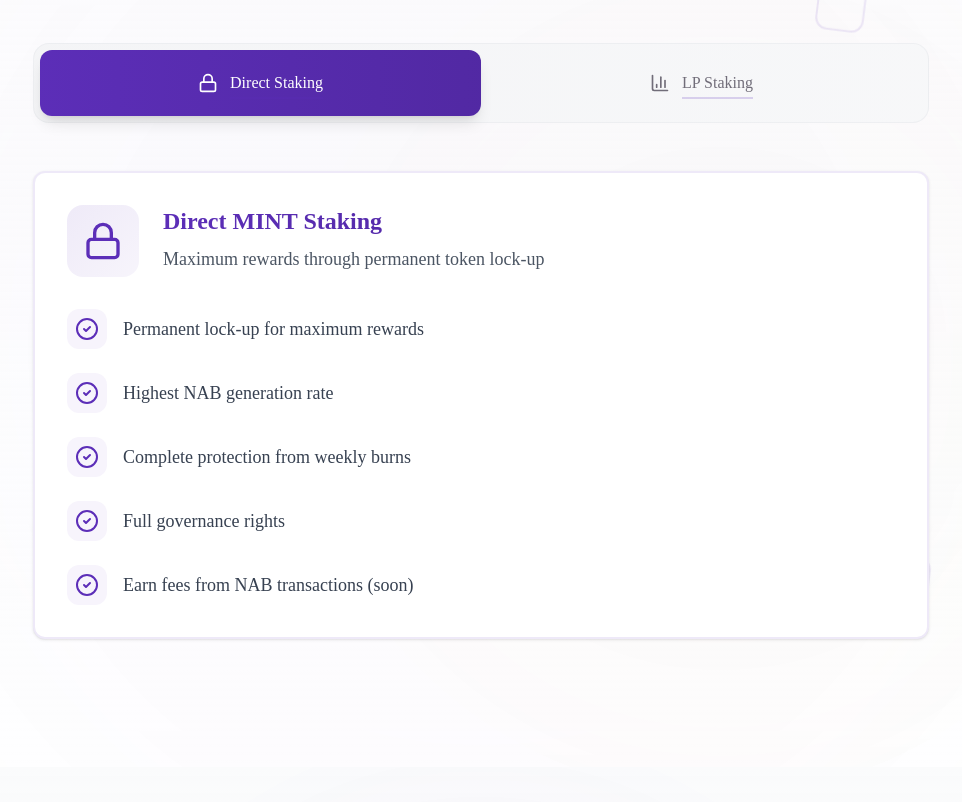
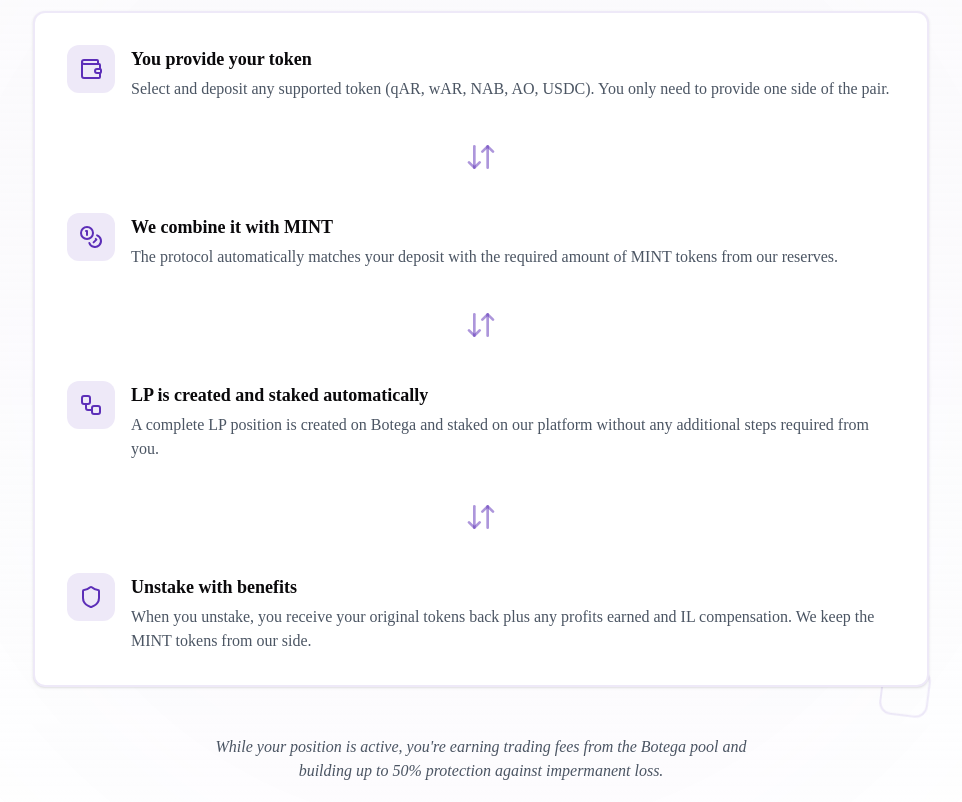
Before and after one commit to skyf0xx/mint, a Next.js app: page / in a window 1280 px wide. Shown: the part 1458-2260 px from the top of the page, without its empty margins (159-1121 px from the left). Built offline with nearby package versions, Linux system fonts and the light colour scheme.

Commit message:
feat: font size

```diff
--- a/sections/how-it-works.tsx
+++ b/sections/how-it-works.tsx
@@ -1,29 +1,29 @@
+import React from 'react';
 import { Card, CardContent } from '@/components/ui/card';
-import { Tabs, TabsContent, TabsList, TabsTrigger } from '@/components/ui/tabs';
-import { BarChart3, Lock } from 'lucide-react';
 import { motion } from 'framer-motion';
-import NABReference from './nab-reference';
-import FeatureItem from '@/components/ui/feature-item';
+import {
+    ArrowDownUp,
+    Coins,
+    Workflow,
+    Shield,
+    Wallet,
+    LucideIcon,
+} from 'lucide-react';
 
-// Animation variants for staggered animations
-const containerVariants = {
-    hidden: { opacity: 0 },
-    visible: {
-        opacity: 1,
-        transition: {
-            staggerChildren: 0.1,
-            delayChildren: 0.2,
-        },
-    },
-};
+interface FloatingDecorationProps {
+    className?: string;
+}
 
-const itemVariants = {
-    hidden: { opacity: 0, x: -20 },
-    visible: { opacity: 1, x: 0 },
-};
+interface StepProps {
+    icon: LucideIcon;
+    title: string;
+    description: string;
+    delay: number;
+}
 
-// Floating decoration component
-const FloatingDecoration = ({ className }: { className?: string }) => (
+const FloatingDecoration: React.FC<FloatingDecorationProps> = ({
+    className,
+}) => (
     <motion.div
         className={`absolute w-12 h-12 rounded-xl border-2 border-primary/10 ${className}`}
         animate={{
@@ -39,244 +39,135 @@ const FloatingDecoration = ({ className }: { className?: string }) => (
     />
 );
 
+const Step: React.FC<StepProps> = ({
+    icon: Icon,
+    title,
+    description,
+    delay,
+}) => (
+    <motion.div
+        initial={{ opacity: 0, y: 20 }}
+        whileInView={{ opacity: 1, y: 0 }}
+        viewport={{ once: true }}
+        transition={{ duration: 0.5, delay }}
+        className="flex items-start gap-4"
+    >
+        <div className="p-3 rounded-xl bg-primary/10 flex-shrink-0">
+            <Icon className="w-6 h-6 text-primary" />
+        </div>
+        <div>
+            <h3 className="text-lg font-semibold mb-1">{title}</h3>
+            <p className="text-gray-600">{description}</p>
+        </div>
+    </motion.div>
+);
+
 const HowItWorks = () => {
-    const directStakingFeatures = [
-        {
-            text: 'Permanent lock-up for maximum rewards',
-            tooltip:
-                'Once MINT tokens are staked, they cannot be unstaked. This permanent commitment ensures maximum NAB generation rates and complete protection from supply reduction burns. It also acts as a multiplier to your other staked tokens.',
-        },
-        {
-            text: 'Highest NAB generation rate',
-            tooltip:
-                'Direct staking provides the highest possible NAB token reward rate, significantly higher than LP staking rewards. Your rewards continue indefinitely without degradation.',
-        },
-        {
-            text: 'Complete protection from weekly burns',
-            tooltip:
-                'Staked MINT tokens are fully exempt from the weekly 0.25% burn mechanism, preserving your position while unstaked tokens decrease in supply.',
-        },
-        {
-            text: 'Full governance rights',
-            tooltip:
-                'Staked tokens grant proportional voting power in the NAB ecosystem. As supply decreases through burns, your governance influence naturally increases over time.',
-        },
-        {
-            text: 'Earn fees from NAB transactions (soon)',
-            tooltip:
-                'In an upcoming update, staked MINT holders will receive a portion of fees generated from NAB token transactions, creating an additional revenue stream.',
-        },
-    ];
-
-    const lpStakingFeatures = [
-        {
-            text: 'Flexible staking with withdrawal options',
-            tooltip:
-                'Unlike direct staking, LP staking allows you to withdraw your tokens at any time. This flexibility comes with a lower NAB generation rate compared to direct staking.',
-        },
-        {
-            text: 'Competitive reward rates',
-            tooltip:
-                'While lower than direct staking, LP staking still provides substantial NAB rewards plus additional earnings from trading fees in the MINT/NAB liquidity pool.',
-        },
-        {
-            text: 'Market liquidity benefits',
-            tooltip:
-                'By providing liquidity to the MINT/NAB trading pair, you help maintain market stability and earn a share of trading fees generated from all transactions.',
-        },
-        {
-            text: 'Earn from LP while earning NAB',
-            tooltip:
-                'Dual earning mechanism: receive NAB rewards from staking while simultaneously earning trading fees from your liquidity provision.',
-        },
-        {
-            text: 'Earn fees from NAB transactions (soon)',
-            tooltip:
-                'Future update will allow LP stakers to earn a portion of NAB transaction fees, adding a third revenue stream to LP staking rewards.',
-        },
-    ];
-
     return (
-        <section id="how-it-works" className="relative py-32 overflow-hidden">
-            {/* Enhanced background elements */}
+        <section id="how-it-works" className="relative py-24 overflow-hidden">
+            {/* Background elements */}
             <div className="absolute inset-0 bg-gradient-to-b from-gray-50/50 to-transparent" />
             <div className="absolute top-0 left-1/2 -translate-x-1/2 w-[1200px] h-[1200px] bg-primary/5 rounded-full blur-[120px] opacity-30" />
-            <div className="absolute bottom-0 right-0 w-[800px] h-[800px] bg-accent/5 rounded-full blur-[100px] opacity-20" />
 
-            {/* Floating decorative elements */}
+            {/* Floating decorations */}
             <FloatingDecoration className="top-20 left-[10%]" />
             <FloatingDecoration className="bottom-40 right-[15%]" />
-            <FloatingDecoration className="top-60 right-[20%]" />
 
             <div className="container mx-auto px-4 relative">
-                {/* Enhanced section header */}
+                {/* Section header */}
                 <motion.div
                     className="max-w-3xl mx-auto text-center mb-16"
                     initial={{ opacity: 0, y: 20 }}
                     whileInView={{ opacity: 1, y: 0 }}
                     viewport={{ once: true }}
-                    transition={{ duration: 0.5 }}
                 >
-                    <h2 className="text-5xl font-bold mb-6">
-                        <span className="bg-clip-text text-transparent bg-gradient-to-r from-primary via-primary-600 to-primary-700">
-                            How It Works
-                        </span>
+                    <h2 className="text-5xl font-bold mb-6 bg-clip-text text-transparent bg-gradient-to-r from-primary via-primary-600 to-primary-700">
+                        How Single-Sided Staking Works
                     </h2>
                     <p className="text-xl text-gray-600 leading-relaxed">
-                        Choose your preferred staking strategy and start earning{' '}
-                        <NABReference /> rewards
+                        Providing liquidity with just one token, simplified
                     </p>
                 </motion.div>
 
-                <Tabs defaultValue="direct" className="max-w-4xl mx-auto">
-                    {/* Enhanced tab list with animations */}
-                    <TabsList className="w-full grid grid-cols-2 h-20 p-1.5 mb-12 bg-gradient-to-r from-gray-100/50 to-gray-50/50 backdrop-blur-sm rounded-2xl border border-gray-200/50">
-                        <TabsTrigger
-                            value="direct"
-                            className="h-full rounded-xl flex items-center justify-center gap-3 text-base font-medium transition-all duration-500
-                                     data-[state=active]:bg-gradient-to-r data-[state=active]:from-primary data-[state=active]:to-primary-600
-                                     data-[state=active]:text-white data-[state=active]:shadow-lg relative group"
-                        >
-                            <Lock className="w-5 h-5 transition-transform duration-300 group-hover:scale-110" />
-                            <span className="relative">
-                                Direct Staking
-                                <motion.div
-                                    className="absolute -bottom-1 left-0 w-full h-0.5 bg-primary/20"
-                                    initial={false}
-                                    animate={{ scaleX: 1, opacity: 1 }}
-                                    exit={{ scaleX: 0, opacity: 0 }}
-                                />
-                            </span>
-                        </TabsTrigger>
-                        <TabsTrigger
-                            value="lp"
-                            className="h-full rounded-xl flex items-center justify-center gap-3 text-base font-medium transition-all duration-500
-                                     data-[state=active]:bg-gradient-to-r data-[state=active]:from-primary data-[state=active]:to-primary-600
-                                     data-[state=active]:text-white data-[state=active]:shadow-lg relative group"
-                        >
-                            <BarChart3 className="w-5 h-5 transition-transform duration-300 group-hover:scale-110" />
-                            <span className="relative">
-                                LP Staking
-                                <motion.div
-                                    className="absolute -bottom-1 left-0 w-full h-0.5 bg-primary/20"
-                                    initial={false}
-                                    animate={{ scaleX: 1, opacity: 1 }}
-                                    exit={{ scaleX: 0, opacity: 0 }}
-                                />
-                            </span>
-                        </TabsTrigger>
-                    </TabsList>
+                {/* Process explanation */}
+                <Card className="max-w-4xl mx-auto border-2 border-primary/10">
+                    <CardContent className="p-8">
+                        <div className="space-y-10">
+                            <Step
+                                icon={Wallet}
+                                title="You provide your token"
+                                description="Select and deposit any supported token (qAR, wAR, NAB, AO, USDC). You only need to provide one side of the pair."
+                                delay={0.1}
+                            />
 
-                    {/* Enhanced tab content with animations */}
-                    <TabsContent value="direct">
-                        <motion.div
-                            variants={containerVariants}
-                            initial="hidden"
-                            whileInView="visible"
-                            viewport={{ once: true }}
-                        >
-                            <Card className="border-2 border-primary/10 overflow-hidden hover:shadow-xl transition-all duration-500">
-                                <CardContent className="p-8">
-                                    <div className="space-y-8">
-                                        {/* Enhanced header with animations */}
-                                        <div className="flex items-start space-x-6">
-                                            <motion.div
-                                                className="p-4 rounded-2xl bg-gradient-to-br from-primary/10 to-primary/5"
-                                                whileHover={{ scale: 1.05 }}
-                                                transition={{
-                                                    type: 'spring',
-                                                    stiffness: 300,
-                                                }}
-                                            >
-                                                <Lock className="w-10 h-10 text-primary" />
-                                            </motion.div>
-                                            <div>
-                                                <h3 className="text-2xl font-bold mb-2 bg-clip-text text-transparent bg-gradient-to-r from-primary to-primary-600">
-                                                    Direct MINT Staking
-                                                </h3>
-                                                <p className="text-gray-600 text-lg">
-                                                    Maximum rewards through
-                                                    permanent token lock-up
-                                                </p>
-                                            </div>
-                                        </div>
+                            <motion.div
+                                className="flex justify-center"
+                                initial={{ opacity: 0, scale: 0.9 }}
+                                whileInView={{ opacity: 1, scale: 1 }}
+                                viewport={{ once: true }}
+                                transition={{ duration: 0.4, delay: 0.2 }}
+                            >
+                                <ArrowDownUp className="w-8 h-8 text-primary/50" />
+                            </motion.div>
 
-                                        {/* Enhanced feature list with animations */}
-                                        <ul className="space-y-6">
-                                            {directStakingFeatures.map(
-                                                (feature, index) => (
-                                                    <FeatureItem
-                                                        key={index}
-                                                        text={feature.text}
-                                                        tooltip={
-                                                            feature.tooltip
-                                                        }
-                                                        variants={itemVariants}
-                                                    />
-                                                )
-                                            )}
-                                        </ul>
-                                    </div>
-                                </CardContent>
-                            </Card>
-                        </motion.div>
-                    </TabsContent>
+                            <Step
+                                icon={Coins}
+                                title="We combine it with MINT"
+                                description="The protocol automatically matches your deposit with the required amount of MINT tokens from our reserves."
+                                delay={0.3}
+                            />
 
-                    <TabsContent value="lp">
-                        <motion.div
-                            variants={containerVariants}
-                            initial="hidden"
-                            whileInView="visible"
-                            viewport={{ once: true }}
-                        >
-                            <Card className="border-2 border-primary/10 overflow-hidden hover:shadow-xl transition-all duration-500">
-                                <CardContent className="p-8">
-                                    <div className="space-y-8">
-                                        {/* Enhanced header with animations */}
-                                        <div className="flex items-start space-x-6">
-                                            <motion.div
-                                                className="p-4 rounded-2xl bg-gradient-to-br from-primary/10 to-primary/5"
-                                                whileHover={{ scale: 1.05 }}
-                                                transition={{
-                                                    type: 'spring',
-                                                    stiffness: 300,
-                                                }}
-                                            >
-                                                <BarChart3 className="w-10 h-10 text-primary" />
-                                            </motion.div>
-                                            <div>
-                                                <h3 className="text-2xl font-bold mb-2 bg-clip-text text-transparent bg-gradient-to-r from-primary to-primary-600">
-                                                    LP Staking (MINT/NAB)
-                                                </h3>
-                                                <p className="text-gray-600 text-lg">
-                                                    Flexible staking with
-                                                    additional liquidity
-                                                    benefits
-                                                </p>
-                                            </div>
-                                        </div>
+                            <motion.div
+                                className="flex justify-center"
+                                initial={{ opacity: 0, scale: 0.9 }}
+                                whileInView={{ opacity: 1, scale: 1 }}
+                                viewport={{ once: true }}
+                                transition={{ duration: 0.4, delay: 0.4 }}
+                            >
+                                <ArrowDownUp className="w-8 h-8 text-primary/50" />
+                            </motion.div>
 
-                                        {/* Enhanced feature list with animations */}
-                                        <ul className="space-y-6">
-                                            {lpStakingFeatures.map(
-                                                (feature, index) => (
-                                                    <FeatureItem
-                                                        key={index}
-                                                        text={feature.text}
-                                                        tooltip={
-                                                            feature.tooltip
-                                                        }
-                                                        variants={itemVariants}
-                                                    />
-                                                )
-                                            )}
-                                        </ul>
-                                    </div>
-                                </CardContent>
-                            </Card>
-                        </motion.div>
-                    </TabsContent>
-                </Tabs>
+                            <Step
+                                icon={Workflow}
+                                title="LP is created and staked automatically"
+                                description="A complete LP position is created on Botega and staked on our platform without any additional steps required from you."
+                                delay={0.5}
+                            />
+
+                            <motion.div
+                                className="flex justify-center"
+                                initial={{ opacity: 0, scale: 0.9 }}
+                                whileInView={{ opacity: 1, scale: 1 }}
+                                viewport={{ once: true }}
+                                transition={{ duration: 0.4, delay: 0.6 }}
+                            >
+                                <ArrowDownUp className="w-8 h-8 text-primary/50" />
+                            </motion.div>
+
+                            <Step
+                                icon={Shield}
+                                title="Unstake with benefits"
+                                description="When you unstake, you receive your original tokens back plus any profits earned and IL compensation. We keep the MINT tokens from our side."
+                                delay={0.7}
+                            />
+                        </div>
+                    </CardContent>
+                </Card>
+
+                {/* Addition benefit callout */}
+                <motion.div
+                    className="max-w-xl mx-auto mt-12 text-center"
+                    initial={{ opacity: 0, y: 20 }}
+                    whileInView={{ opacity: 1, y: 0 }}
+                    viewport={{ once: true }}
+                    transition={{ delay: 0.8 }}
+                >
+                    <p className="text-gray-600 italic">
+                        While your position is active, you&apos;re earning
+                        trading fees from the Botega pool and building up to 50%
+                        protection against impermanent loss.
+                    </p>
+                </motion.div>
             </div>
         </section>
     );
```
